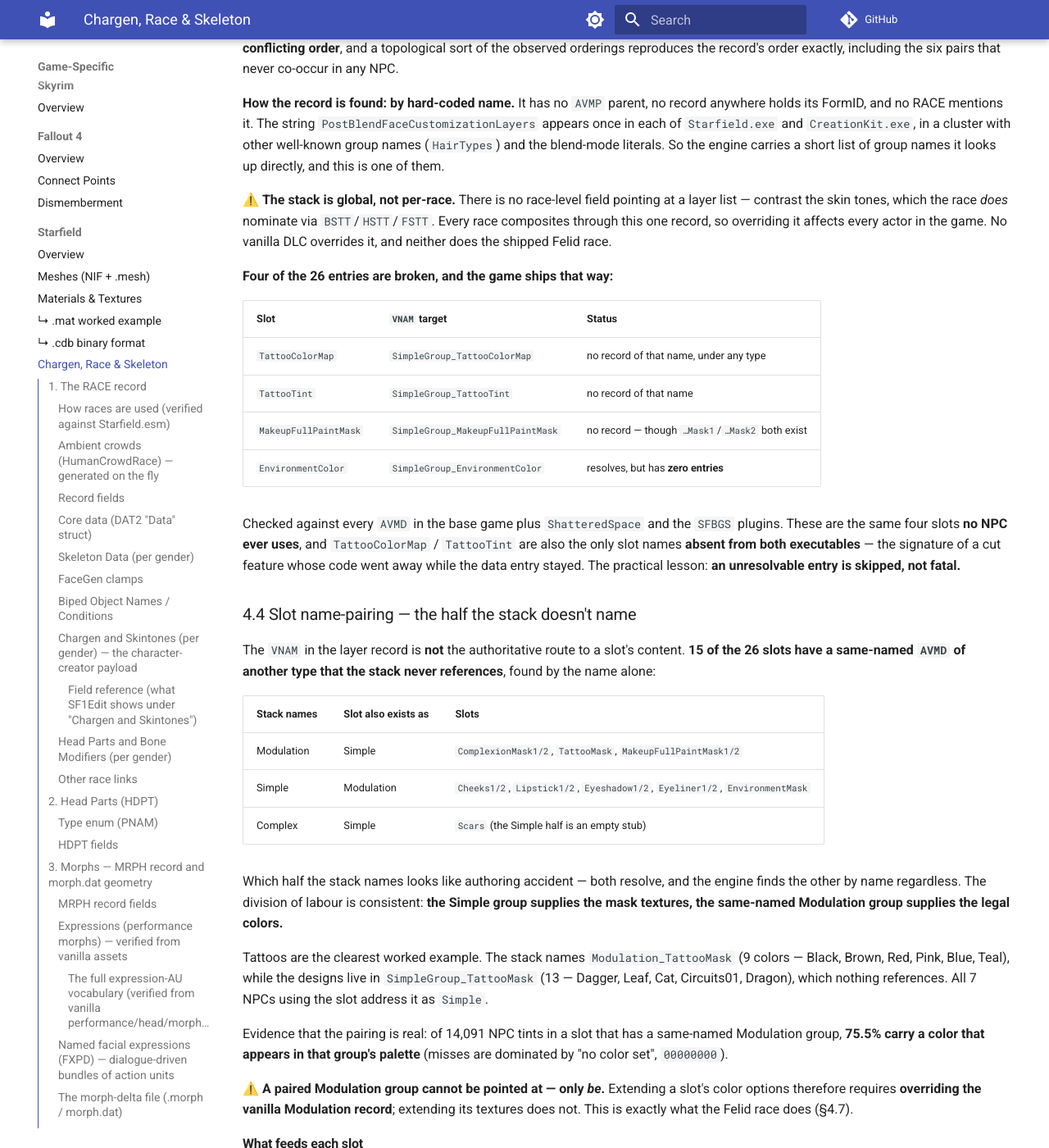
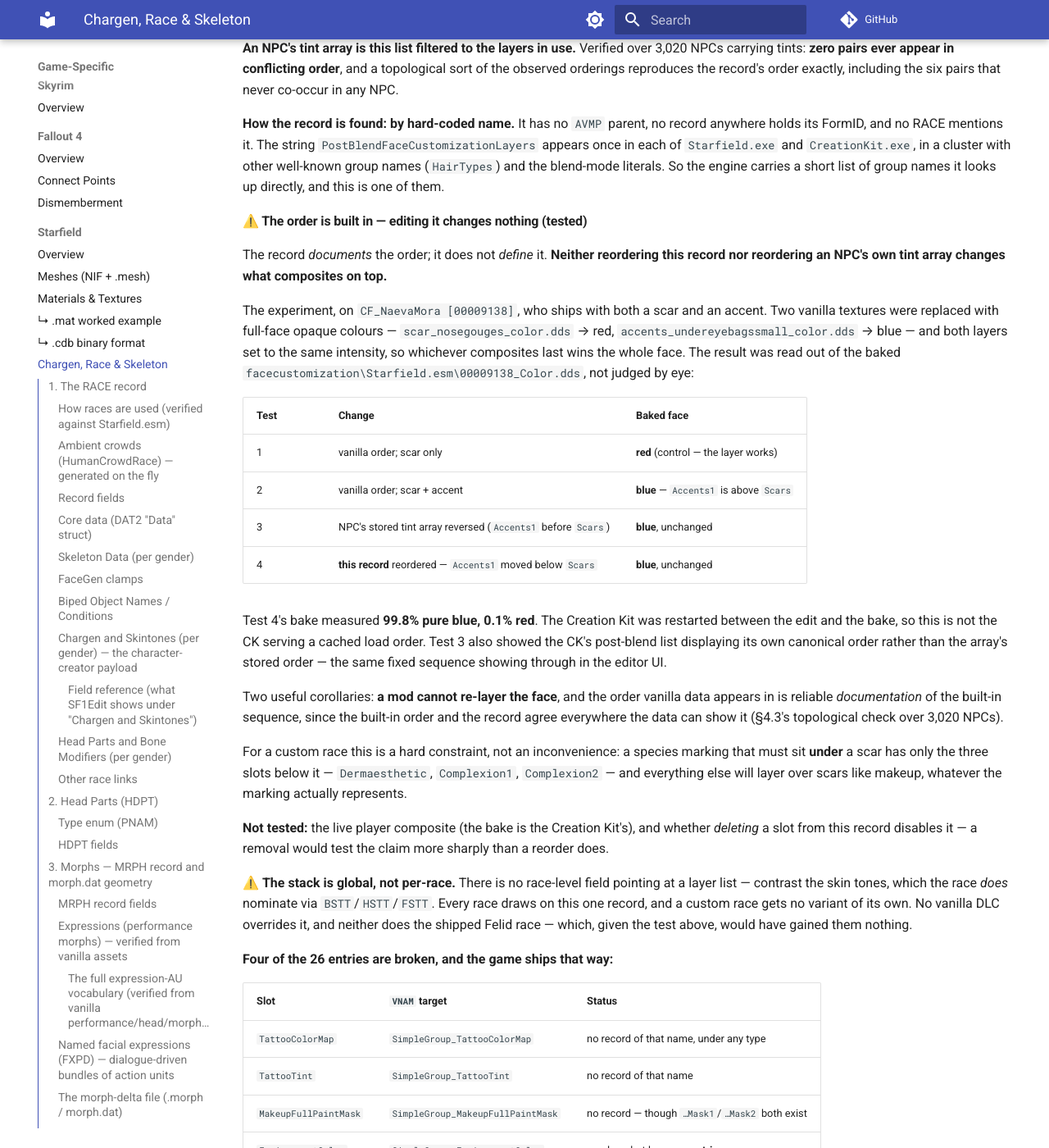
Before and after one commit to BadDogSkyrim/BethesdaLibrary, an MkDocs documentation site: the page built from docs/game-specific/starfield/chargen.md, in a window 1280 px wide and 1400 px high, scrolled down 19105 px. Shown: the whole window at 82% size. Built offline with MkDocs 1.6.1 and Material for MkDocs 9.7.7, drawn with Linux system fonts in a browser that asks for light colours; comment, search, counter and statistics services are not loaded; some of the changed text lies outside the part shown.

Commit message:
Starfield: the face layer order is built in, not data-driven
Tested rather than inferred. On CF_NaevaMora, whose face carries both a scar and
an accent, the two vanilla textures were replaced with full-face opaque colours
(scar red, accent blue) at equal intensity, so whichever layer composites last
takes the whole face. The answer was read out of the baked _Color.dds:

- vanilla order, scar only            -> red   (control)
- vanilla order, scar + accent        -> blue  (Accents1 above Scars)
- NPC's stored tint array reversed    -> blue, unchanged
- PostBlendFaceCustomizationLayers
  reordered, Accents1 below Scars     -> blue, unchanged (99.8% pure blue)

The Creation Kit was restarted between the record edit and the bake, so this is
not a cached load order. The CK's own post-blend list also showed its canonical
order rather than the NPC's stored order.

So the record documents the sequence without defining it: a mod cannot re-layer
the face, and a species marking that must sit under a scar has only the three
slots below it. Left explicit as untested: the live player composite, and
whether deleting a slot from the record disables it.

Co-Authored-By: Claude Opus 5 (1M context) <noreply@anthropic.com>

````diff
--- a/docs/game-specific/starfield/chargen.md
+++ b/docs/game-specific/starfield/chargen.md
@@ -864,9 +864,10 @@ has to change the group the creator reads from — see §4.10.
 
 ### 4.3 The layer stack — `ComplexGroup_PostBlendFaceCustomizationLayers`
 
-The set of slots and the order they composite in live in **one record**:
-`ComplexGroup_PostBlendFaceCustomizationLayers` (`AVMD:00393D76`). Its 26 entries,
-in record order, are the compositing stack, bottom to top:
+The set of slots lives in **one record**:
+`ComplexGroup_PostBlendFaceCustomizationLayers` (`AVMD:00393D76`). Its 26 entries, in
+record order, **describe** the compositing stack bottom to top — but editing them does
+not change it, which is the subject of the experiment below:
 
 ```
  1 Dermaesthetic          10 ColorlessAccents2      19 Lipstick1
@@ -895,11 +896,50 @@ anywhere holds its FormID, and no RACE mentions it. The string
 the blend-mode literals. So the engine carries a short list of group names it looks
 up directly, and this is one of them.
 
+#### ⚠️ The order is built in — editing it changes nothing (tested)
+
+The record *documents* the order; it does not *define* it. **Neither reordering this
+record nor reordering an NPC's own tint array changes what composites on top.**
+
+The experiment, on `CF_NaevaMora [00009138]`, who ships with both a scar and an
+accent. Two vanilla textures were replaced with full-face opaque colours —
+`scar_nosegouges_color.dds` → red, `accents_undereyebagssmall_color.dds` → blue —
+and both layers set to the same intensity, so whichever composites last wins the
+whole face. The result was read out of the baked
+`facecustomization\Starfield.esm\00009138_Color.dds`, not judged by eye:
+
+| Test | Change | Baked face |
+|---|---|---|
+| 1 | vanilla order; scar only | **red** (control — the layer works) |
+| 2 | vanilla order; scar + accent | **blue** — `Accents1` is above `Scars` |
+| 3 | NPC's stored tint array reversed (`Accents1` before `Scars`) | **blue**, unchanged |
+| 4 | **this record** reordered — `Accents1` moved below `Scars` | **blue**, unchanged |
+
+Test 4's bake measured **99.8% pure blue, 0.1% red**. The Creation Kit was restarted
+between the edit and the bake, so this is not the CK serving a cached load order.
+Test 3 also showed the CK's post-blend list displaying its own canonical order rather
+than the array's stored order — the same fixed sequence showing through in the editor
+UI.
+
+Two useful corollaries: **a mod cannot re-layer the face**, and the order vanilla
+data appears in is reliable *documentation* of the built-in sequence, since the
+built-in order and the record agree everywhere the data can show it (§4.3's
+topological check over 3,020 NPCs).
+
+For a custom race this is a hard constraint, not an inconvenience: a species marking
+that must sit **under** a scar has only the three slots below it — `Dermaesthetic`,
+`Complexion1`, `Complexion2` — and everything else will layer over scars like makeup,
+whatever the marking actually represents.
+
+**Not tested:** the live player composite (the bake is the Creation Kit's), and
+whether *deleting* a slot from this record disables it — a removal would test the
+claim more sharply than a reorder does.
+
 ⚠️ **The stack is global, not per-race.** There is no race-level field pointing at a
 layer list — contrast the skin tones, which the race *does* nominate via
-`BSTT`/`HSTT`/`FSTT`. Every race composites through this one record, so overriding
-it affects every actor in the game. No vanilla DLC overrides it, and neither does
-the shipped Felid race.
+`BSTT`/`HSTT`/`FSTT`. Every race draws on this one record, and a custom race gets no
+variant of its own. No vanilla DLC overrides it, and neither does the shipped Felid
+race — which, given the test above, would have gained them nothing.
 
 **Four of the 26 entries are broken, and the game ships that way:**
 
````
